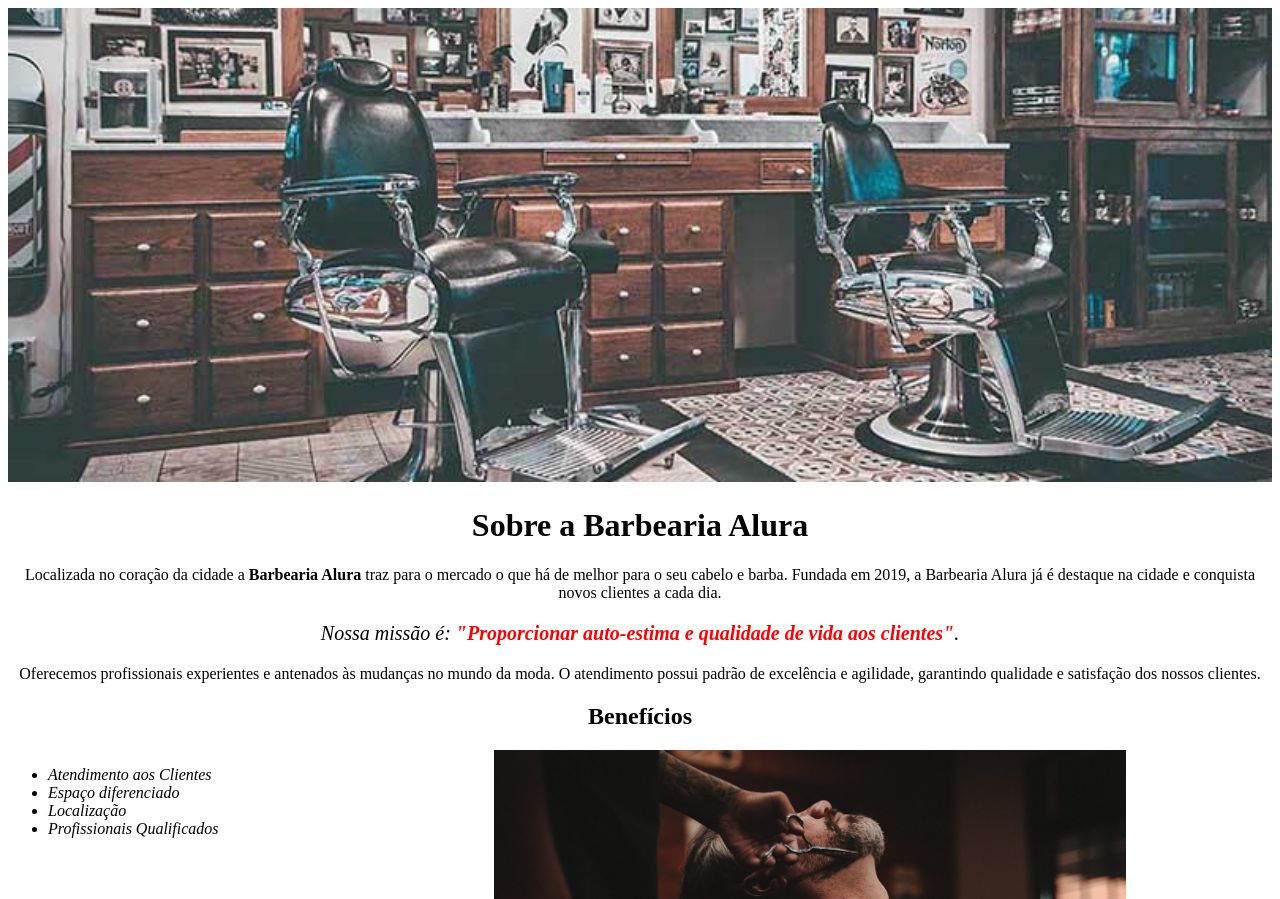
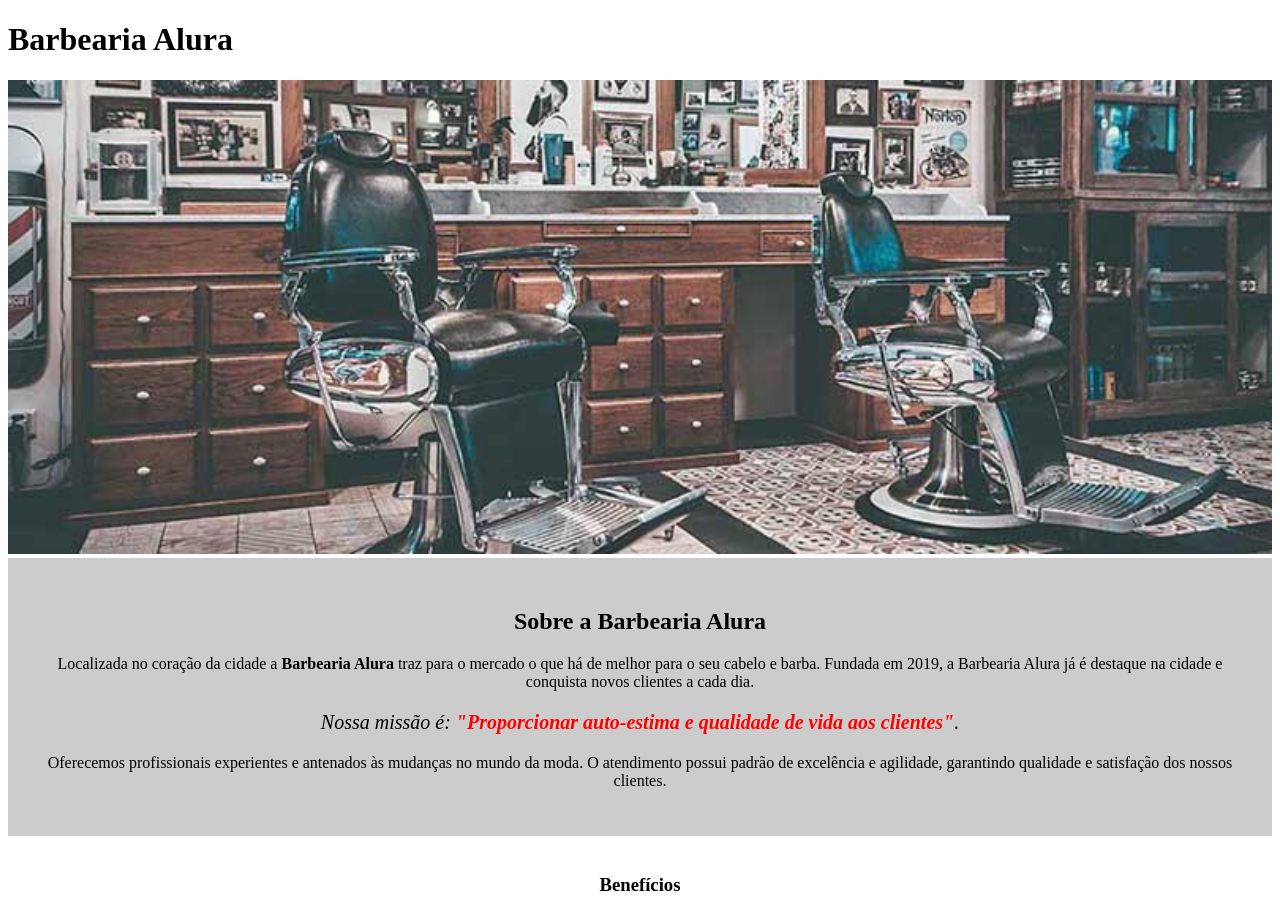
Before and after one commit to emanuelyalura/Barbearia-Alura, a plain HTML site: page index.html in a window 1280 px wide. Shown: the top 899 px of the page. Drawn offline with Linux system fonts and the light colour scheme.

Commit message:
Add files via upload

```diff
--- a/index.html
+++ b/index.html
@@ -7,10 +7,13 @@
 	</head>
 
 	<body>
+		<header>
+		<h1 titulo-principal>Barbearia Alura</h1>
+		</header>
 		<img id="banner" src="banner.jpg">
-		<div>
+		<div class="principal">
 
-			<h1 style="text-align: center">Sobre a Barbearia Alura</h1>
+			<h2 class="titulo-centralizado">Sobre a Barbearia Alura</h2>
 
 			<p>Localizada no coração da cidade a <strong>Barbearia Alura</strong> traz para o mercado o que há de melhor para o seu cabelo e barba. Fundada em 2019, a Barbearia Alura já é destaque na cidade e conquista novos clientes a cada dia.</p>
 
@@ -20,7 +23,7 @@
 			</div>
 
 			<div class="beneficios">
-				<h2>Benefícios</h2>
+				<h3 class="titulo-centralizado">Benefícios</h3>
 
 
 				<ul>
--- a/style.css
+++ b/style.css
@@ -7,17 +7,21 @@ body {
 }
 
 .principal {
-	background: #CCCCCC
+	background: #CCCCCC;
+	padding: 30px;
 }
 
-h1 {
+.titulo-principal {
+	padding-left: 20px;
+}
+
+.titulo-centralizado {
 	text-align: center;
 }
 
 p {
 	text-align: center;
 }
-
 
 #missao {
 	font-size: 20px
@@ -33,11 +37,9 @@ em strong {
 
 .beneficios {
 	background: #FFFFFF;
+	padding: 20px;
 }
 
-h2 {
-	text-align: center;
-}
 ul {
 	display: inline-block;
 	vertical-align: top;
```
Also changed, not shown: Produtos.css (added), Produtos.html (added).
